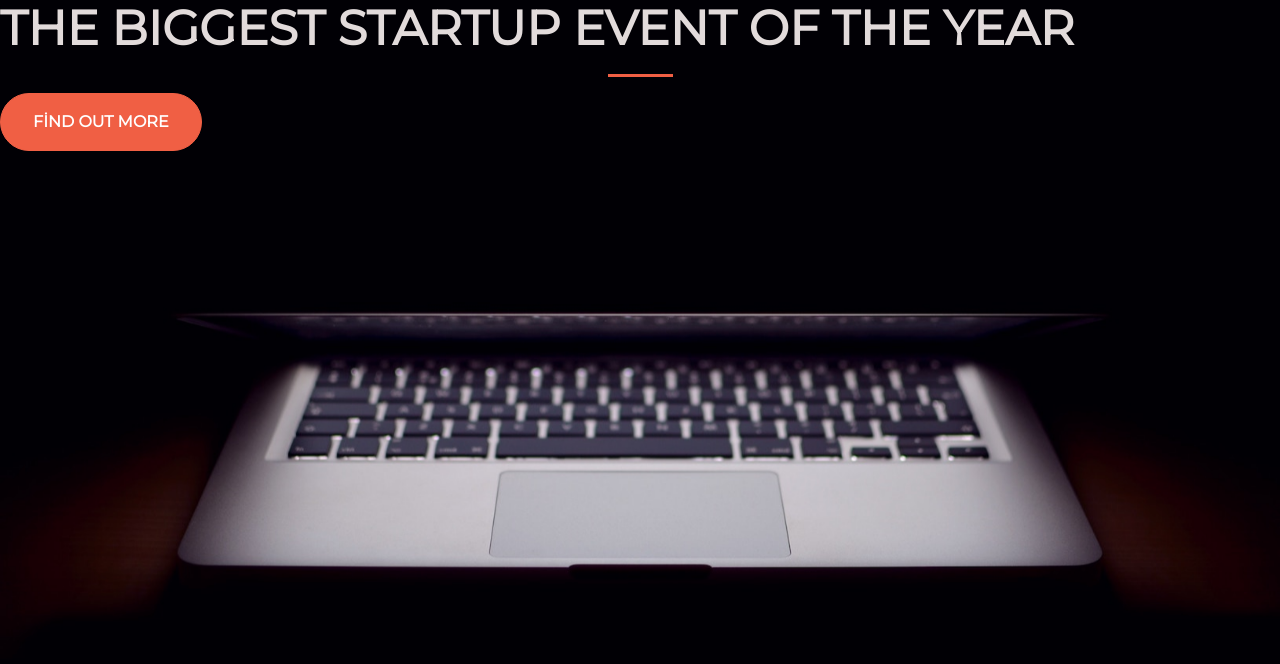
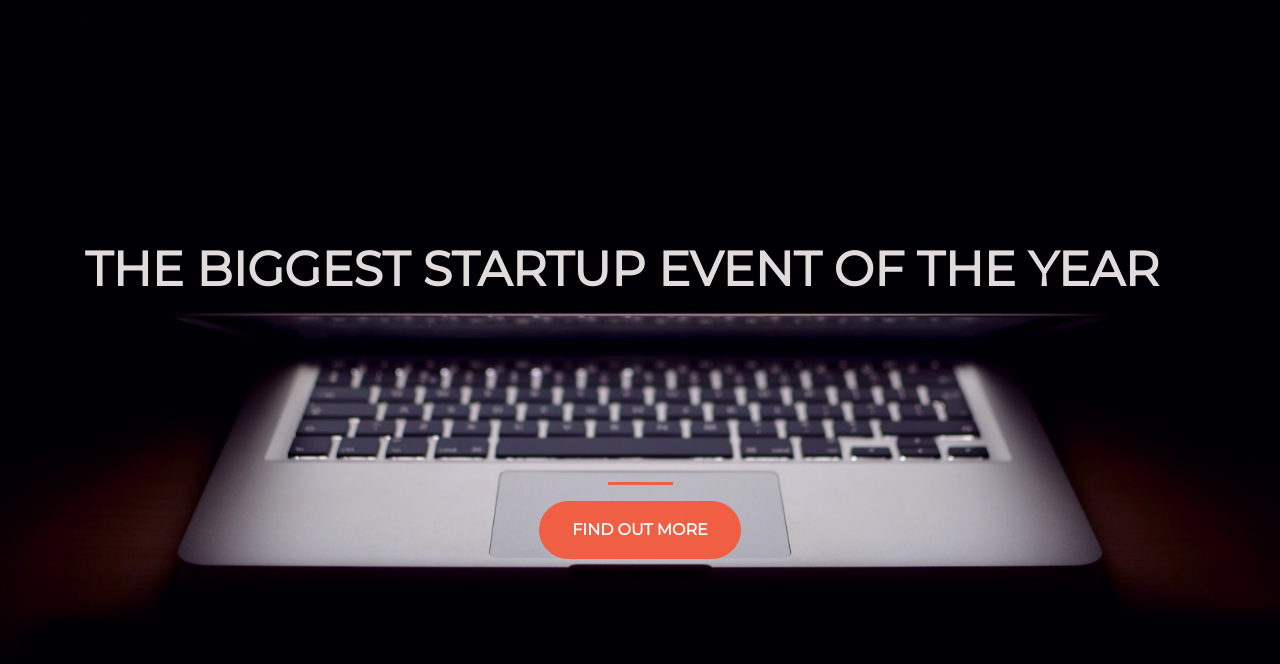
Before and after one commit to ahmetfiratcs/landing-page, a plain HTML site: page index.html in a window 1280 px wide. Drawn offline with nearby package versions, Linux system fonts and the light colour scheme.

Commit message:
final commit

```diff
--- a/index.html
+++ b/index.html
@@ -27,10 +27,19 @@
     <link rel="stylesheet" type="text/css" href="style.css" />
   </head>
   <body>
-    <h1 class="text-uppercase">
-      <strong>The biggest startup event of the year</strong>
-    </h1>
-    <hr />
-    <button class="btn btn-primary btn-xl">Fİnd out more</button>
+    <div class="container d-flex align-items-center h-100">
+      <div class="row">
+        <header>
+          <h1 class="text-uppercase col-12">
+            <strong>The biggest startup event of the year</strong>
+          </h1>
+        </header>
+        <div class="buffer col-12"></div>
+        <section class="text-center col-12">
+          <hr />
+          <button class="btn btn-primary btn-xl">Find out more</button>
+        </section>
+      </div>
+    </div>
   </body>
 </html>
--- a/style.css
+++ b/style.css
@@ -21,6 +21,10 @@ hr {
   max-width: 65px;
 }
 
+.buffer {
+  height: 10rem;
+}
+
 .btn {
   font-weight: 700;
   border-radius: 300px;
```
